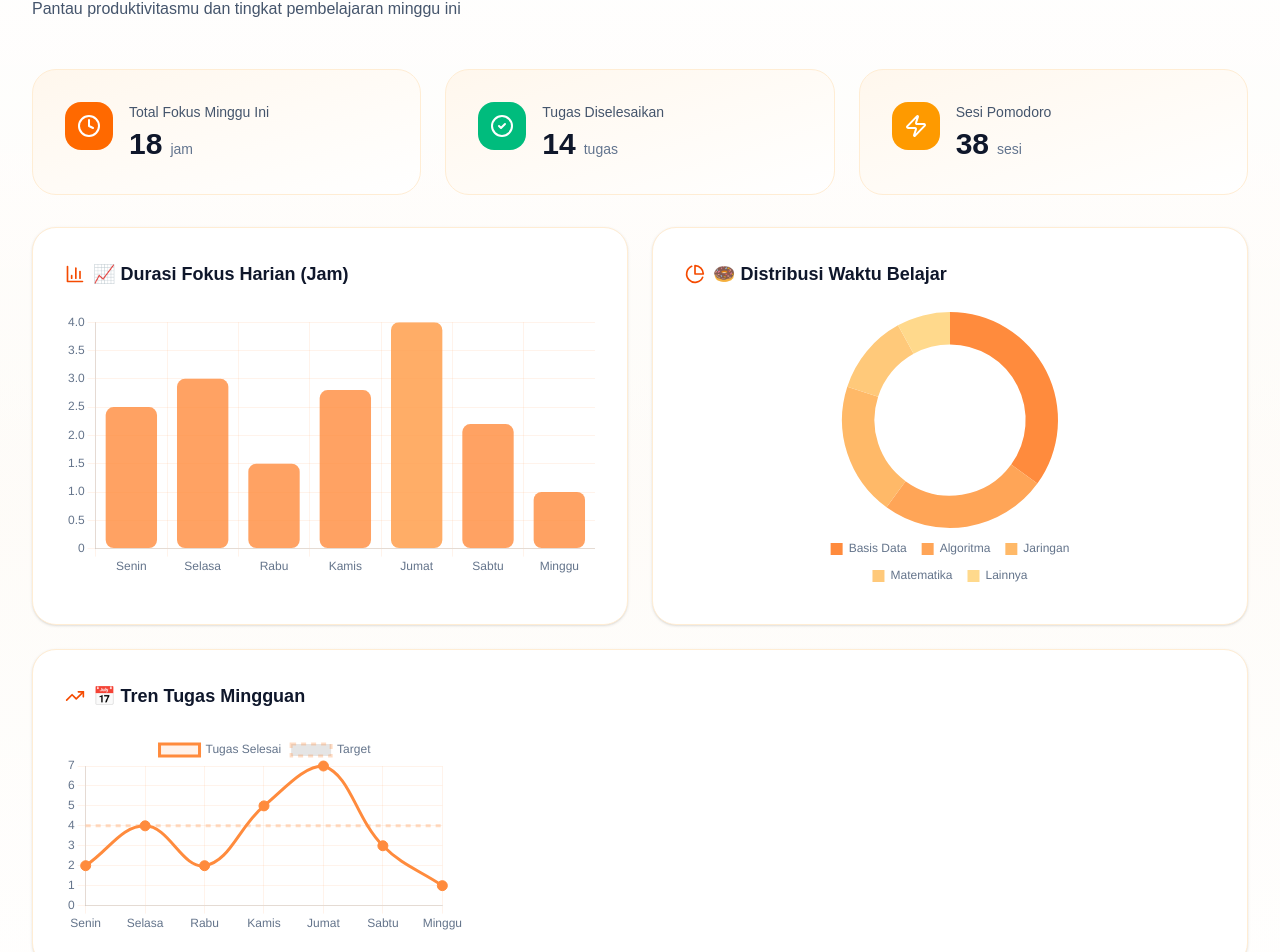
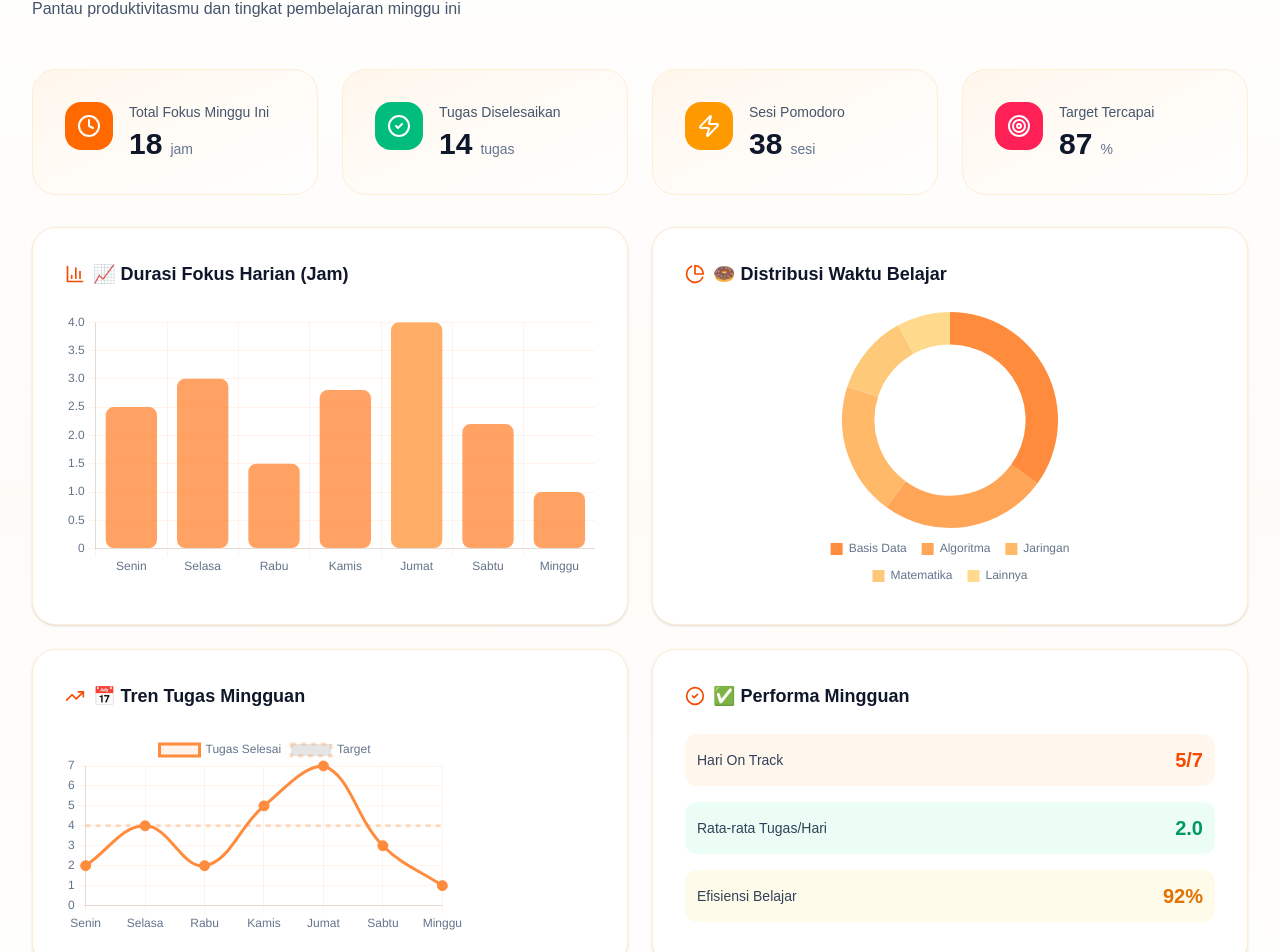
Before and after one commit to aamsetiana/LENTERA-LearningAndTaskManagementArea_WDC2026, a React (Vite) app: page / in a window 1280 px wide. Shown: the part 5536-6488 px from the top of the page. Built offline with nearby package versions, Linux system fonts and the light colour scheme.

Commit message:
Update Analytics layout: 4 stat cards + split Tren card, fix Tailwind CSS syntax

```diff
--- a/src/index.css
+++ b/src/index.css
@@ -27,11 +27,11 @@ html {
 
 /* Gaya Kartu Premium */
 .cozy-card {
-  @apply bg-white border border-[#EAE0D5] rounded-[2.5rem] shadow-[0_8px_30px_rgb(0,0,0,0.04)] transition-all duration-500 ease-in-out;
+  @apply bg-white border border-[#EAE0D5] rounded-[2.5rem] shadow-[0_8px_30px_rgb(0_0_0_/_0.04)] transition-all duration-500 ease-in-out;
 }
 
 .cozy-card:hover {
-  @apply shadow-[0_20px_50px_rgba(139,115,85,0.15)] -translate-y-2 border-[#F9A826];
+  @apply shadow-[0_20px_50px_rgba(139_115_85_/_0.15)] -translate-y-2 border-[#F9A826];
 }
 
 /* --- SISTEM ANIMASI PINDAH SECTION --- */
@@ -70,13 +70,16 @@ html {
 ::-webkit-scrollbar {
   width: 8px;
 }
+
 ::-webkit-scrollbar-track {
   background: #faf6f0;
 }
+
 ::-webkit-scrollbar-thumb {
   background: #eae0d5;
   border-radius: 10px;
 }
+
 ::-webkit-scrollbar-thumb:hover {
   background: #f9a826;
 }
--- a/src/sections/Analytics.jsx
+++ b/src/sections/Analytics.jsx
@@ -1,4 +1,4 @@
-import { BarChart3, PieChart, TrendingUp, Clock, CheckCircle2, Zap } from 'lucide-react';
+import { BarChart3, PieChart, TrendingUp, Clock, CheckCircle2, Zap, Target } from 'lucide-react';
 import { Bar, Doughnut, Line } from 'react-chartjs-2';
 import {
   Chart as ChartJS,
@@ -184,7 +184,7 @@ export default function Analytics() {
         </div>
 
         {/* Stat Cards */}
-        <div className="grid md:grid-cols-3 gap-6 mb-8">
+        <div className="grid md:grid-cols-4 gap-6 mb-8">
           <div className="delay-100">
             <StatCard
               icon={Clock}
@@ -210,6 +210,15 @@ export default function Analytics() {
               value="38"
               unit="sesi"
               color="bg-amber-500"
+            />
+          </div>
+          <div className="delay-400">
+            <StatCard
+              icon={Target}
+              label="Target Tercapai"
+              value="87"
+              unit="%"
+              color="bg-rose-500"
             />
           </div>
         </div>
@@ -239,7 +248,7 @@ export default function Analytics() {
           </div>
 
           {/* Line Chart */}
-          <div className="md:col-span-2 bg-white rounded-3xl p-8 border border-orange-100 shadow-sm hover:shadow-md transition-all fade-in-up delay-300">
+          <div className="bg-white rounded-3xl p-8 border border-orange-100 shadow-sm hover:shadow-md transition-all fade-in-up delay-300">
             <div className="flex items-center gap-2 mb-6">
               <TrendingUp className="h-5 w-5 text-orange-600" />
               <h3 className="text-lg font-bold text-slate-900">📅 Tren Tugas Mingguan</h3>
@@ -248,10 +257,32 @@ export default function Analytics() {
               <Line data={lineChartData} options={lineChartOptions} />
             </div>
           </div>
+
+          {/* Performance Summary */}
+          <div className="bg-white rounded-3xl p-8 border border-orange-100 shadow-sm hover:shadow-md transition-all fade-in-up delay-400">
+            <div className="flex items-center gap-2 mb-6">
+              <CheckCircle2 className="h-5 w-5 text-orange-600" />
+              <h3 className="text-lg font-bold text-slate-900">✅ Performa Mingguan</h3>
+            </div>
+            <div className="space-y-4">
+              <div className="flex items-center justify-between p-3 bg-orange-50 rounded-xl">
+                <span className="text-sm font-medium text-slate-700">Hari On Track</span>
+                <span className="text-xl font-bold text-orange-600">5/7</span>
+              </div>
+              <div className="flex items-center justify-between p-3 bg-emerald-50 rounded-xl">
+                <span className="text-sm font-medium text-slate-700">Rata-rata Tugas/Hari</span>
+                <span className="text-xl font-bold text-emerald-600">2.0</span>
+              </div>
+              <div className="flex items-center justify-between p-3 bg-amber-50 rounded-xl">
+                <span className="text-sm font-medium text-slate-700">Efisiensi Belajar</span>
+                <span className="text-xl font-bold text-amber-600">92%</span>
+              </div>
+            </div>
+          </div>
         </div>
 
         {/* Footer Tip */}
-        <div className="mt-12 p-6 bg-gradient-to-r from-orange-50 to-orange-100/50 rounded-2xl border border-orange-100 fade-in-up delay-400">
+        <div className="mt-12 p-6 bg-gradient-to-r from-orange-50 to-orange-100/50 rounded-2xl border border-orange-100 fade-in-up delay-500">
           <p className="text-slate-700 text-sm">
             <span className="font-semibold">💡 Tips:</span> Pantau grafik ini setiap minggu untuk melihat pola pembelajaran Anda. Tingkatkan target fokus sebesar 10% setiap minggu untuk hasil optimal!
           </p>
```
